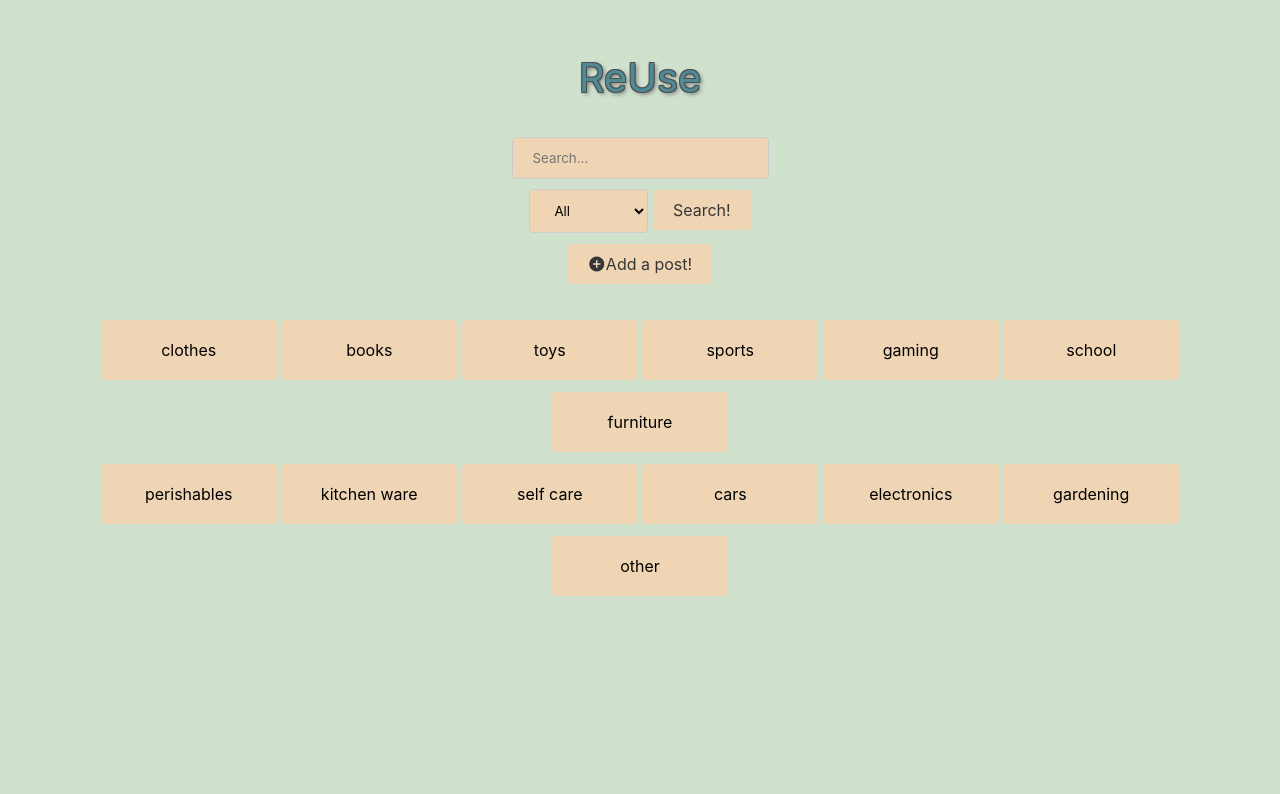
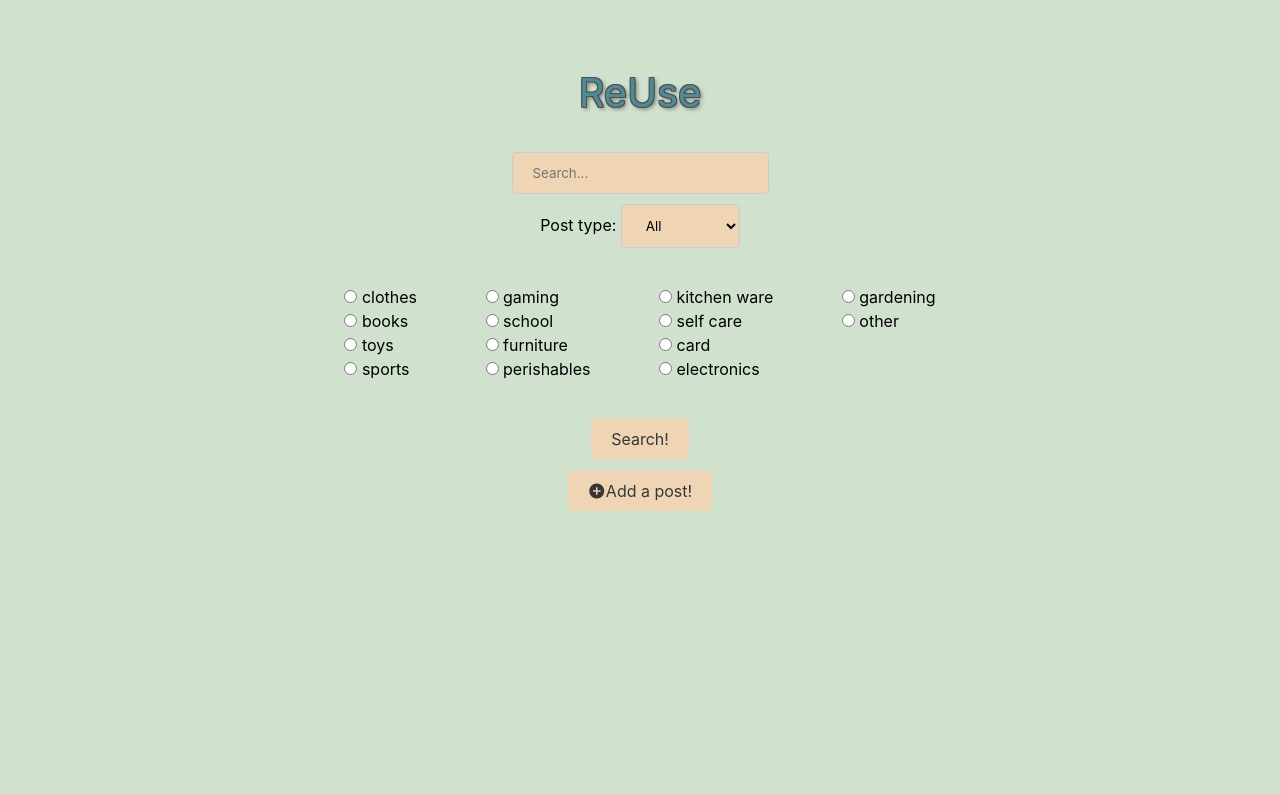
Before and after one commit to odc19/ReUse, a Flask app: page / in a window 1280 px wide. Shown: the part 52-846 px from the top of the page. After the commit the page ends 563 px from the top, so only its background shows below. Run offline with Flask 2, Linux system fonts and the light colour scheme; data that the repository does not hold is empty; some libraries are stand-ins or nearby versions.

Commit message:
Created radio selection for categories in home page

```diff
--- a/templates/index.html
+++ b/templates/index.html
@@ -1,4 +1,15 @@
 {% extends "layout.html" %}
+
+{% block header %}
+    <style>
+        .div_category {
+            align: left;
+            display: inline-block;
+            color: black;
+            margin: 2em;
+        }
+    </style>
+{% endblock header %}
 
 {% block content %}
 
@@ -6,11 +17,40 @@
     <form action="{{ url_for('index') }}">
         <input type="text" id="search_sentence" name="search_sentence" placeholder="Search...">
         <br>
+        <label style="color: black;"> Post type: </label>
         <select name="posts_type" id="posts_type">
             <option value="all"> All </option>
             <option value="donation"> Donation </option>
             <option value="request"> Request </option>
         </select>
+        <br>
+        <div style="display: inline-block; align: left; text-align: left;">
+            <div class="div_category">
+                <input name="category" value="clothes" type="radio"> clothes <br>
+                <input name="category" value="books" type="radio"> books <br>
+                <input name="category" value="toys" type="radio"> toys <br>
+                <input name="category" value="sports" type="radio"> sports <br>
+            </div>
+            <div class="div_category">
+                <input name="category" value="gaming" type="radio"> gaming <br>
+                <input name="category" value="school" type="radio"> school <br>
+                <input name="category" value="furniture" type="radio"> furniture <br>
+                <input name="category" value="perishables" type="radio"> perishables <br>
+            </div>
+            <div class="div_category">
+                <input name="category" value="kitchen ware" type="radio"> kitchen ware <br>
+                <input name="category" value="self care" type="radio"> self care <br>
+                <input name="category" value="cars" type="radio"> card <br>
+                <input name="category" value="electronics" type="radio"> electronics <br>
+            </div>
+            <div class="div_category">
+                <input name="category" value="gardening" type="radio"> gardening <br>
+                <input name="category" value="other" type="radio"> other <br>
+                <br>
+                <br>
+            </div>
+        </div>
+        <br>
         <button class="button" type="submit"> Search! </button>
     </form>
     <form action="{{ url_for('pick_new_post') }}">
@@ -18,23 +58,6 @@
     </form>
 
     <br>
-    <form action="{{ url_for('index') }}">
-        <input class="button_category" name="category" value="clothes" type="submit">
-        <input class="button_category" name="category" value="books" type="submit">
-        <input class="button_category" name="category" value="toys" type="submit">
-        <input class="button_category" name="category" value="sports" type="submit">
-        <input class="button_category" name="category" value="gaming" type="submit">
-        <input class="button_category" name="category" value="school" type="submit">
-        <input class="button_category" name="category" value="furniture" type="submit">
-        <br>
-        <input class="button_category" name="category" value="perishables" type="submit">
-        <input class="button_category" name="category" value="kitchen ware" type="submit">
-        <input class="button_category" name="category" value="self care" type="submit">
-        <input class="button_category" name="category" value="cars" type="submit">
-        <input class="button_category" name="category" value="electronics" type="submit">
-        <input class="button_category" name="category" value="gardening" type="submit">
-        <input class="button_category" name="category" value="other" type="submit">
-    </form>
 </div>
 
 {% endblock content %}
```
